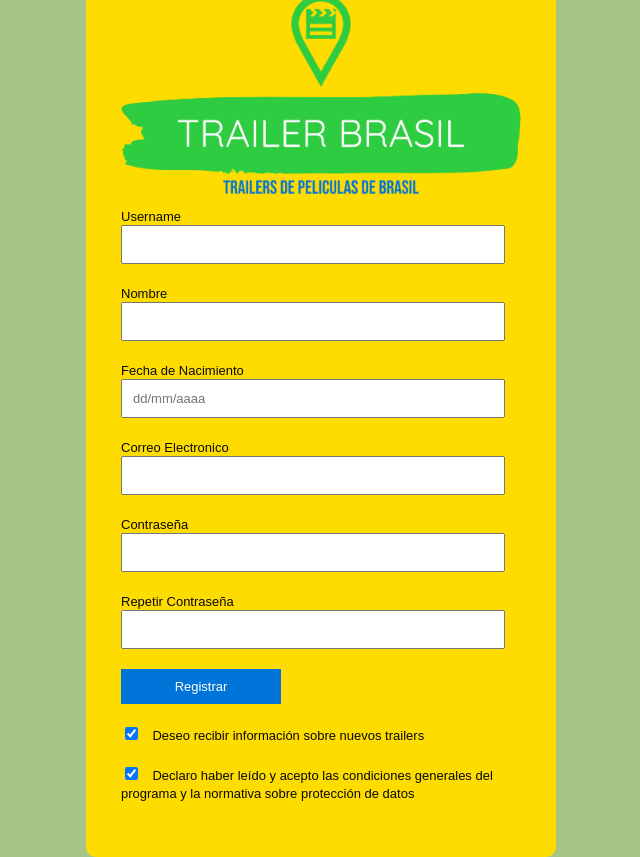
After one commit to danteg13/2023_ProyectoFinal_13, a PHP site: page /form.html in a window 1280 px wide. The commit adds this page. Shown: the whole page, without its empty margins (319-959 px from the left). Run offline with PHP 8.4, Linux system fonts and the light colour scheme.

Commit message:
modificaciones en el form.css y form.html cambios en el html css y index css cambio de background color de white para verde

```diff
--- /dev/null
+++ b/form.html
@@ -0,0 +1,57 @@
+<!DOCTYPE html>
+<html>
+<head>
+    <meta charset="UTF-8">
+    <meta http-equiv="X-UA-Compatible" content="IE=edge">
+    <meta name="viewport" content="width=device-width, initial-scale=1.0">
+  <title>TrailerBR Registro</title>
+
+  <link rel="stylesheet" type="text/css" href="style/form.css">
+</head>
+<body>
+    <div class="container">
+        <img src="img/png/logo-no-background.png" class="logo"/>
+
+        <form id="loginForm">
+            <div class="form-group">
+                <label for="username">Username</label>
+                <input type="text" id="username" required>
+            </div>
+            <div class="form-group">
+              <label for="nombre">Nombre</label>
+              <input type="text" id="nombre" required>
+          </div>
+          <div class="form-group">
+            <label for="fecha">Fecha de Nacimiento</label>
+            <input type="text" id="fecha" pattern="\d{2}/\d{2}/\d{4}" placeholder="dd/mm/aaaa" required>
+          </div>
+          <div class="form-group">
+            <label for="correo">Correo Electronico</label>
+            <input type="text" id="correo"required>
+          </div>
+            <div class="form-group">
+                <label for="password">Contraseña</label>
+                <input type="password" id="password" required>
+            </div>
+            <div class="form-group">
+              <label for="password">Repetir Contraseña</label>
+              <input type="password" id="password" required>
+          </div>
+            <div class="form-group">
+                <input type="submit" value="Registrar">
+            </div>
+            <div class="form-group">
+              <input type="checkbox" id="infoCheckbox" checked>
+              <label for="infoCheckbox">Deseo recibir información sobre nuevos trailers</label>
+            </div>
+            <div class="form-group">
+              <input type="checkbox" id="infoCheckbox" checked>
+              <label for="infoCheckbox">Declaro haber leído y acepto las condiciones
+                generales del programa y la normativa sobre protección de datos</label>
+            </div>
+        </form>
+    </div>
+
+  <script src="js/form.js"></script>
+</body>
+</html>
--- a/login.html
+++ b/login.html
@@ -25,7 +25,7 @@
                 <input type="submit" value="Login">
             </div>
             <div class="form-group">
-                <a href="registro.html">¿Registrar un nuevo usuario?</a>
+                <a href="form.html">¿Registrar un nuevo usuario?</a>
             </div>
         </form>
     </div>
--- a/style/registro.css
+++ b/style/form.css
@@ -1,6 +1,6 @@
 body {
   font-family: Arial, sans-serif;
-  background-color: #ffdc00;
+  background-color: #a7c686;
   color: #090909;
   display: flex;
   flex-direction: column;
@@ -11,45 +11,54 @@ body {
 
 .container {
   max-width: 400px;
-  padding: 10px;
+  padding: 35px;
   margin-top: 0px;
+  background-color: #ffdc00;
+  border-radius: 10px;
+  border-color: white;
 }
 
-h1 {
-  text-align: center;
-  font-size: 16px;
-}
+
 
 .form-group {
   margin-bottom: 20px;
 }
 
-.form-group label {
-  display: block;
-  margin-bottom: 0px;
-}
 
 .form-group input[type="text"],
-.form-group input[type="password"],
-.form-group input[type="email"],
-.form-group input[type="submit"] {
-  width: 100%;
+.form-group input[type="password"] {
+  width: 90%;
   padding: 10px;
   font-size: 13px;
-  box-sizing: border-box;
 }
 
 .form-group input[type="submit"] {
-  background-color: #e50914;
+  width: 40%;
+  padding: 10px;
+  font-size: 13px;
+  background-color: #0074d9;
   color: #fff;
   border: none;
   cursor: pointer;
+  align-content: center;
+
 }
+
 
 .logo {
   display: block;
   margin: 0 auto;
-  max-width: 20%;
+  max-width: 100%;
   height: auto;
-  margin-bottom: 0px;
+  margin-bottom: 13px;
 }
+
+
+input[type="checkbox"] {
+  margin-right: 10px;
+}
+
+
+label {
+  font-size: 13px;
+}
```
Also changed, not shown: registro.html (deleted, +0 -40 lines), style/index.css (+7 -6 lines), style/login.css (+7 -4 lines), js/form.js (renamed from js/registro.js).
